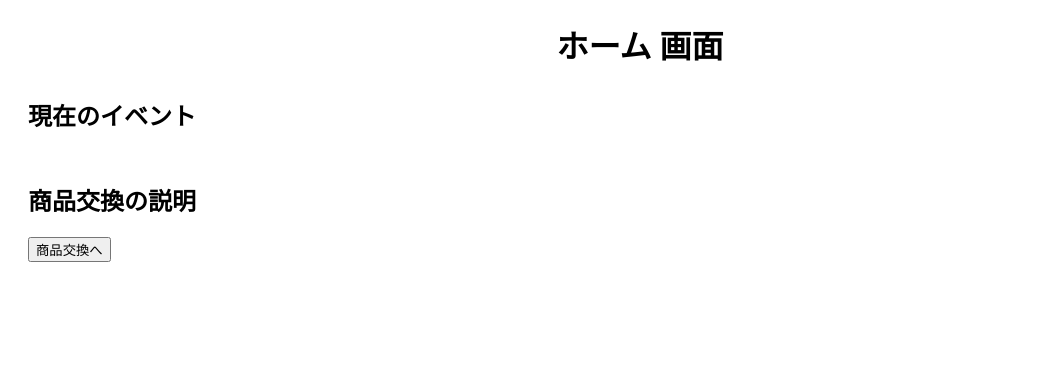
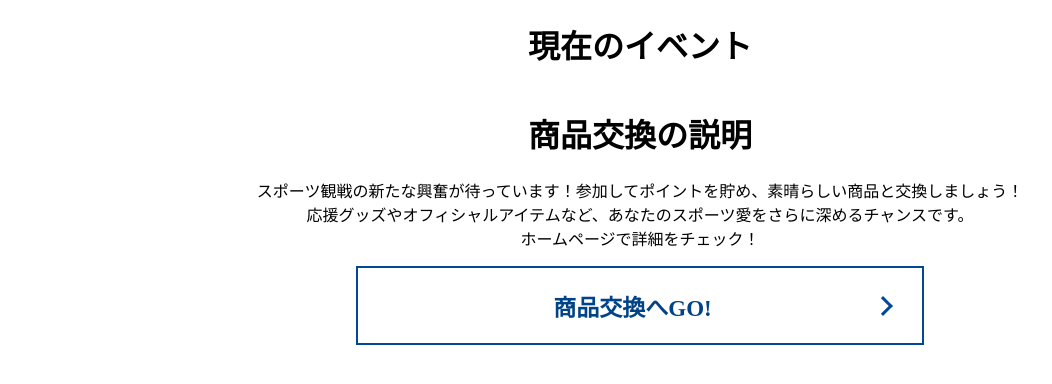
Before and after one commit to Sakauchi444/InterActLive, a Flask app: template templates/home.html in a window 1280 px wide. Shown: the part 104-488 px from the top of the page, without its empty margins (0-1052 px from the left). Run offline with Flask 3, Linux system fonts and the light colour scheme; the template is opened without the code that fills it, so the values that code supplies are empty.

Commit message:
fix home

```diff
--- a/app.py
+++ b/app.py
@@ -1,3 +1,6 @@
+#!/usr/bin/python
+# -*- coding: utf-8 -*-
+
 from flask import Flask,render_template,request
 import reward_list
 
@@ -18,11 +21,16 @@ def home():
         {
             'id': '3',
             'image': '/static/event3.png'
-        }
+        },
     ]
 
     # 商品交換の説明
-    exchange_description = "商品交換の説明文です。"
+    exchange_description = '''
+                            スポーツ観戦の新たな興奮が待っています！<br/>
+                            参加してポイントを貯め、素晴らしい商品と交換しましょう！
+                            応援グッズやオフィシャルアイテムなど、あなたのスポーツ愛をさらに深めるチャンスです。
+                            ホームページで詳細をチェック！」
+                            '''
 
     return render_template('home.html', events=events, exchange_description=exchange_description)
 
--- a/templates/home.html
+++ b/templates/home.html
@@ -15,6 +15,7 @@
         h2 {
             margin-top: 30px;
         }
+
         /* イベントの写真グリッド */
         .event-grid {
             display: flex;
@@ -23,7 +24,7 @@
         }
 
         .event-image {
-                width: 550px;
+            width: 500px;
             height: auto;
             object-fit: cover;
             margin: 10px;
@@ -31,6 +32,7 @@
             box-shadow: 0 2px 4px rgba(0, 0, 0, 0.1);
             transition: filter 0.3s;
         }
+
         .event-image:hover {
             filter: brightness(0.8);
         }
@@ -61,6 +63,73 @@
         .exchange-button button:hover {
             background-color: #45a049;
         }
+
+        a.btn_ao_b {
+            display: flex;
+            align-items: center;
+            max-width: 500px;
+            margin: 0 auto;
+            padding: 1.3rem 2rem;
+            border: 2px solid #014897;
+            background: #fff;
+            text-decoration: none;
+            transition: 0.3s;
+        }
+
+        a.btn_ao_b:hover {
+            background-color: #e9f3fd;
+        }
+
+        a.btn_ao_b .b__text {
+            display: block;
+            flex-grow: 1;
+            color: #004386;
+            font-weight: bold;
+            text-align: center;
+            position: relative;
+            padding-right: 15px;
+            font-size: 23px;
+        }
+
+        a.btn_ao_b .b__text::after {
+            content: "";
+            position: absolute;
+            top: 0;
+            bottom: 0;
+            right: 0;
+            margin: auto;
+            transform: rotate(45deg);
+            border-top: 3px solid #014897;
+            border-right: 3px solid #014897;
+            box-sizing: border-box;
+            width: 14px;
+            height: 14px;
+            transition: 0.3s;
+        }
+
+        @media (max-width: 1200px) {
+            a.btn_ao_b .b__text {
+                font-size: 18px;
+                padding-right: 20px;
+            }
+
+            a.btn_ao_b .b__text::after {
+                width: 12px;
+                height: 12px;
+            }
+        }
+
+        @media (max-width: 736px) {
+            a.btn_ao_b .b__text {
+                font-size: 14px;
+                padding-right: 20px;
+            }
+
+            a.btn_ao_b .b__text::after {
+                width: 10px;
+                height: 10px;
+            }
+        }
     </style>
     <!-- ヘッダーCSS -->
     <link rel="stylesheet" href="/static/css/header.css">
@@ -75,9 +144,7 @@
 
     {% block content %}
     <div class="view_wrapper">
-            <h1>ホーム 画面</h1>
-
-            <h2>現在のイベント</h2>
+        <h1>現在のイベント</h1>
         <div class="event-grid">
             {% for event in events %}
             <a href="/event/{{ event.id }}">
@@ -86,10 +153,16 @@
             {% endfor %}
         </div>
 
-            <h2>商品交換の説明</h2>
-            <p class="exchange-description">{{ exchange_description }}</p>
+        <h1>商品交換の説明</h1>
+        <!-- <p class="exchange-description">{{ exchange_description }}</p> -->
+        <p class="exchange-description">スポーツ観戦の新たな興奮が待っています！参加してポイントを貯め、素晴らしい商品と交換しましょう！<br />
+            応援グッズやオフィシャルアイテムなど、あなたのスポーツ愛をさらに深めるチャンスです。<br />
+            ホームページで詳細をチェック！
+        </p>
 
-    <a href="/exchange"><button>商品交換へ</button></a>
+        <section>
+            <a href="exchange" class="btn_ao_b"><span class="b__text">商品交換へGO!</span></a>
+        </section>
         {% endblock %}
 </body>
 
```
Lines whose indentation alone changed are shown as unchanged.
